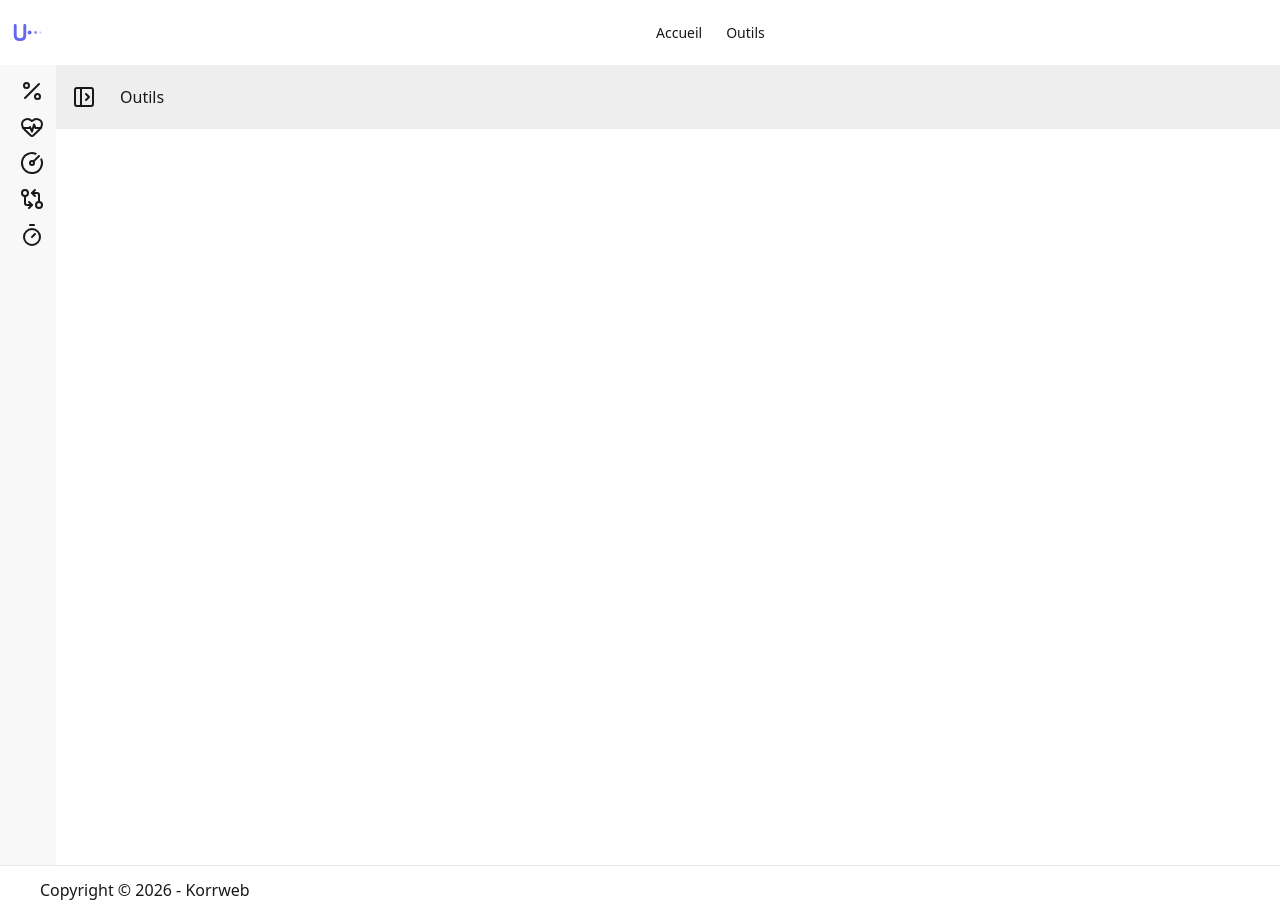
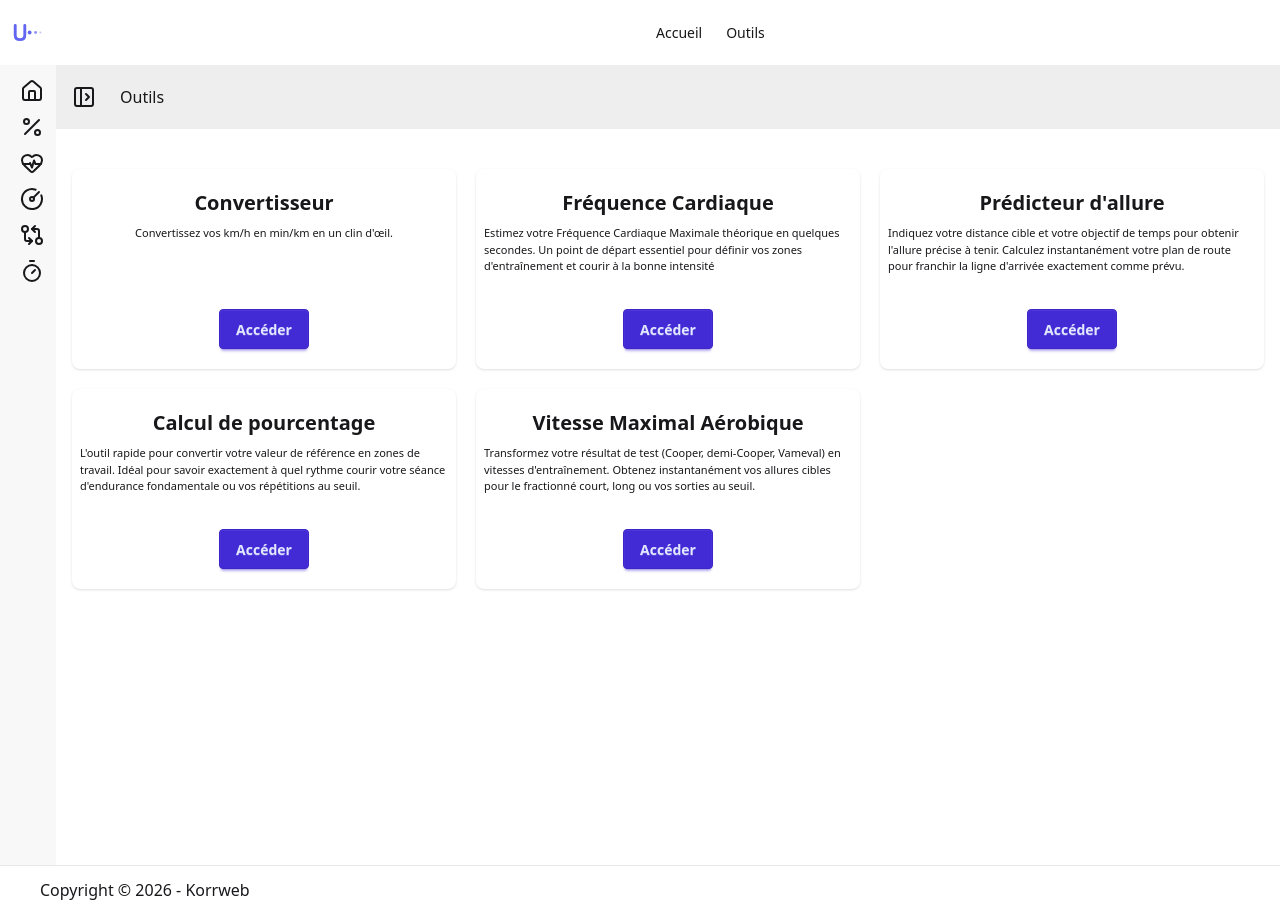
Before and after one commit to GuillemotClement/Ubrun, a React (Vite) app in the folder front/: page /tools in a window 1280 px wide. Built offline with nearby package versions, Linux system fonts and the light colour scheme.

Commit message:
feat: add display grid tool (#10)

```diff
--- /dev/null
+++ b/front/src/features/Tools/CardTool.tsx
@@ -0,0 +1,21 @@
+import { Link } from "@tanstack/react-router"
+import type { ToolData } from "./ToolsDisplay"
+
+type CardToolProps = {
+  data: ToolData
+}
+const CardTool = ({ data }: CardToolProps) => {
+  return (
+    <div className="card w-96 bg-base-100 card-xs shadow-sm h-50 py-3">
+      <div className="card-body flex flex-col items-center justify-center">
+        <h2 className="card-title mx-auto text-xl">{data.title}</h2>
+        <p className="flex-1">{data.description}</p>
+        <div className="justify-center card-actions">
+          <Link className="btn btn-primary" to={data.link}>Accéder</Link>
+        </div>
+      </div>
+    </div>
+  )
+}
+
+export default CardTool
--- /dev/null
+++ b/front/src/features/Tools/ToolsDisplay.tsx
@@ -0,0 +1,51 @@
+import CardTool from './CardTool'
+
+export type ToolData = {
+  id: number,
+  title: string,
+  description: string
+  link: string
+}
+
+const ToolsDisplay = () => {
+  const toolData = [
+    {
+      id: 1,
+      title: "Convertisseur",
+      description: "Convertissez vos km/h en min/km en un clin d'œil.",
+      link: "/tools/convertor",
+    },
+    {
+      id: 2,
+      title: "Fréquence Cardiaque",
+      description: "Estimez votre Fréquence Cardiaque Maximale théorique en quelques secondes. Un point de départ essentiel pour définir vos zones d'entraînement et courir à la bonne intensité",
+      link: "/tools/fcm",
+    },
+    {
+      id: 3,
+      title: "Prédicteur d'allure",
+      description: "Indiquez votre distance cible et votre objectif de temps pour obtenir l'allure précise à tenir. Calculez instantanément votre plan de route pour franchir la ligne d'arrivée exactement comme prévu.",
+      link: "/tools/predictor",
+    },
+    {
+      id: 4,
+      title: "Calcul de pourcentage",
+      description: "L'outil rapide pour convertir votre valeur de référence en zones de travail. Idéal pour savoir exactement à quel rythme courir votre séance d'endurance fondamentale ou vos répétitions au seuil.",
+      link: "/tools/purcent"
+    },
+    {
+      id: 5,
+      title: "Vitesse Maximal Aérobique",
+      description: "Transformez votre résultat de test (Cooper, demi-Cooper, Vameval) en vitesses d'entraînement. Obtenez instantanément vos allures cibles pour le fractionné court, long ou vos sorties au seuil.",
+      link: "/tools/vma"
+    }
+  ];
+
+  return (
+    <div className='container mx-auto grid grid-cols-1 place-items-center gap-5 md:grid-cols-2 lg:grid-cols-3'>
+      {toolData.map((tool) => <CardTool key={tool.id} data={tool} />)}
+    </div>
+  )
+}
+
+export default ToolsDisplay
--- a/front/src/features/Tools/ToolsPage.tsx
+++ b/front/src/features/Tools/ToolsPage.tsx
@@ -3,6 +3,7 @@ import {
 	CircleGauge,
 	GitCompareArrows,
 	HeartPulse,
+	House,
 	PanelLeftOpen,
 	Percent,
 	Timer,
@@ -42,6 +43,20 @@ export default function ToolsPage() {
 					{/* Sidebar content here */}
 
 					<ul className="menu w-full grow">
+						{/* Home */}
+						<li>
+							<Link
+								to="/tools"
+								className="is-drawer-close:tooltip is-drawer-close:tooltip-right"
+								data-tip="Accueil outils"
+							>
+								<House />
+								<span className="is-drawer-close:hidden">
+									Accueil outils
+								</span>
+							</Link>
+						</li>
+
 						{/* Calcul de pourcentage */}
 						<li>
 							<Link
--- a/front/src/routes/toolsRoutes.tsx
+++ b/front/src/routes/toolsRoutes.tsx
@@ -6,6 +6,7 @@ import PurcentPage from "../features/Tools/Purcent/PurcentPage.tsx";
 import ToolsPage from "../features/Tools/ToolsPage.tsx";
 import VmaPage from "../features/Tools/VMA/VmaPage.tsx";
 import { rootRoute } from "./root";
+import ToolsDisplay from "../features/Tools/ToolsDisplay.tsx";
 
 // définition du parent de la section. On l'exporte car c'est lui qu'on rattache au routeur principal
 export const baseToolsRouter = createRoute({
@@ -13,6 +14,12 @@ export const baseToolsRouter = createRoute({
 	path: "/tools",
 	component: () => <ToolsPage />,
 });
+
+const homeToolPage = createRoute({
+	getParentRoute: () => baseToolsRouter,
+	path: "/",
+	component: () => <ToolsDisplay />
+})
 
 // // définition des enfants. Leur layout se base sur la parent.
 const fcmPage = createRoute({
@@ -51,4 +58,5 @@ export const ToolsRouter = baseToolsRouter.addChildren([
 	purcentPage,
 	convertorPage,
 	predictorToolRoute,
+	homeToolPage
 ]);
```
